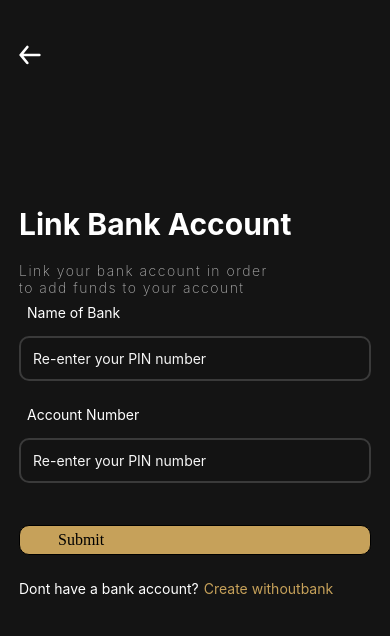
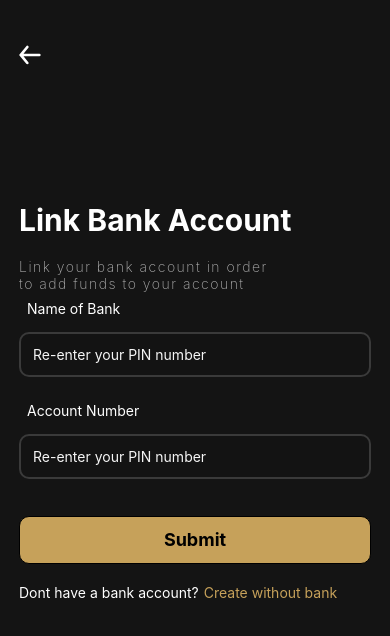
Before and after one commit to Ares90125/Plaid_bank, a React Native app in the folder frontend/: screen /LinkbankLoginScreen in a window 390 px wide. Shown: the top 636 px of the page. Built offline with nearby package versions, Linux system fonts and the light colour scheme.

Commit message:
fix some issues and add some page

```diff
--- a/frontend/src/screen/AddmoneystepScreen.js
+++ b/frontend/src/screen/AddmoneystepScreen.js
@@ -57,7 +57,7 @@ export default function AddmoneystepScreen({navigation}) {
       <Text style={styles.subtitle}>
          Wallet balance after transaction: $405.00
       </Text>
-      <Button onPress={()=>{}}  color={theme.colors.backgroundColor} style={styles.Sign}>
+      <Button onPress={()=>{navigation.navigate('TransactioncompScreen');}}  color={theme.colors.backgroundColor} style={styles.Sign}>
         <Text style={styles.bttext}>
           Add Money
         </Text>
--- a/frontend/src/screen/LinkbankLoginScreen.js
+++ b/frontend/src/screen/LinkbankLoginScreen.js
@@ -56,15 +56,17 @@ export default function LinkbankLoginScreen({navigation}) {
             autoCapitalize="none"
           />
         </View>
-        <Button onPress={()=>{navigation.navigate('WelcomeScreen');}}  color={theme.colors.backgroundColor} style={styles.Sign}>
-          Submit
+        <Button onPress={()=>{navigation.navigate('WelcomeScreen');}}  color={theme.colors.backgroundColor} style={styles.mannual}>
+          <Text style={styles.bttext}>
+            Submit
+          </Text>
         </Button>
         <View style={styles.footer}>
           <Text style={styles.desc}>
             Dont have a bank account?
             <TouchableOpacity>
               <Text style={styles.redir}>
-                Create withoutbank
+                Create without bank
               </Text>
             </TouchableOpacity>
           </Text>
@@ -113,10 +115,19 @@ const styles = StyleSheet.create({
   desc:{
     color:theme.colors.whiteColor,
   },
-  Sign:{
-    marginVertical:25,
+  mannual:{
     backgroundColor:theme.colors.yellowtextColor,
-    paddingVertical:5,
+    fontSize:theme.fontSize.subtitle1,
+    marginVertical:20,
+    paddingVertical:12,
+    paddingHorizontal:10,
+    borderRadius:10,
+  },
+  bttext: {
+    textAlign:'center',
+    fontWeight: theme.fontWeight.bold,
+    fontSize: 18,
+    lineHeight: 22,
   },
   redir:{
     paddingLeft:5,
--- a/frontend/src/screen/TransactioncompScreen.js
+++ b/frontend/src/screen/TransactioncompScreen.js
@@ -8,11 +8,11 @@ import { User } from '../module/user/User'
 import { userStore } from '../module/user/UserStore'
 import Button from '../components/Button';
 
-export default function TransactioncompScreen() {
+export default function TransactioncompScreen({navigation}) {
   return (
     <View style={styles.container}>
       <View style={styles.header}>
-        <TouchableOpacity onPress={()=>{}} style={{paddingHorizontal:19,}}>
+        <TouchableOpacity onPress={()=>{navigation.goBack}} style={{paddingHorizontal:19,}}>
             <Svg
               width={22}
               height={20}
@@ -64,11 +64,15 @@ export default function TransactioncompScreen() {
           Wallet balance after transaction: $405.00
         </Text>
         <View style={styles.buttons}>
-            <Button onPress={()=>{navigation.navigate('LoginScreen');}}  color={theme.colors.whiteColor}  style={styles.Login} >
-                Log In
+            <Button onPress={()=>{navigation.navigate('LoginScreen');}}  color={theme.colors.whiteColor}  style={styles.mannual} >
+             <Text style={[styles.bttext,{color:theme.colors.whiteColor}]}>
+                Do it Later
+              </Text>
             </Button>
-            <Button onPress={()=>{navigation.navigate('SignupScreen');}}  color={theme.colors.backgroundColor} style={styles.Sign}>
-                Sign Up
+            <Button onPress={()=>{navigation.navigate('SignupScreen');}}  color={theme.colors.backgroundColor} style={[styles.Sign]}>
+                <Text style={[styles.bttext,{paddingHorizontal:50}]}>
+                    Yes
+                </Text>
             </Button>
        </View>
       </View>
@@ -136,8 +140,22 @@ const styles = StyleSheet.create({
     borderColor:theme.colors.whiteColor,
     paddingVertical:5,
   },
+  mannual:{
+    borderColor:theme.colors.whiteColor,
+    paddingVertical:12,
+    paddingHorizontal:20,
+    borderRadius:10,
+  },
+  bttext: {
+    textAlign:'center',
+    fontWeight: theme.fontWeight.bold,
+    fontSize: 18,
+    lineHeight: 22,
+  },
   Sign:{
     backgroundColor:theme.colors.yellowtextColor,
-    paddingVertical:5,
-  }
+    paddingVertical:12,
+    paddingHorizontal:10,
+    borderRadius:10,
+  },
 });
--- a/frontend/src/screen/WelcomeScreen.js
+++ b/frontend/src/screen/WelcomeScreen.js
@@ -22,8 +22,10 @@ export default function WelcomeScreen({navigation}) {
             your account has been created
           </Text>
         </View>
-        <Button onPress={()=>{navigation.navigate('LoginScreen');}}  color={theme.colors.backgroundColor} style={styles.Sign}>
-          Submit
+        <Button onPress={()=>{navigation.navigate('LoginScreen');}}  color={theme.colors.backgroundColor} style={styles.mannual}>
+           <Text style={styles.bttext}>
+            Submit
+          </Text>
         </Button>
       </View>
     </View>
@@ -69,10 +71,19 @@ const styles = StyleSheet.create({
   desc:{
     color:theme.colors.whiteColor,
   },
-  Sign:{
-    marginVertical:25,
+  mannual:{
     backgroundColor:theme.colors.yellowtextColor,
-    paddingVertical:5,
+    fontSize:theme.fontSize.subtitle1,
+    marginVertical:20,
+    paddingVertical:12,
+    paddingHorizontal:10,
+    borderRadius:10,
+  },
+  bttext: {
+    textAlign:'center',
+    fontWeight: theme.fontWeight.bold,
+    fontSize: 18,
+    lineHeight: 22,
   },
   redir:{
     paddingLeft:5,
```
